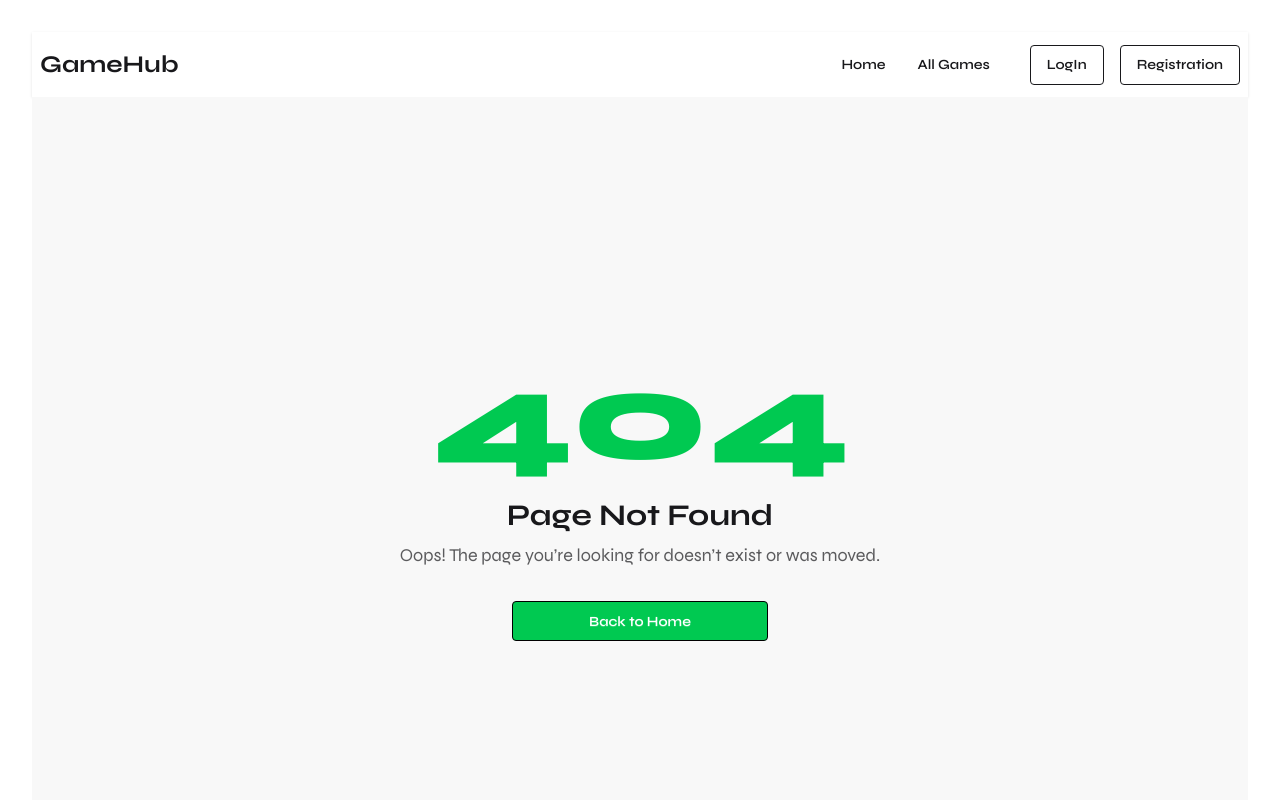
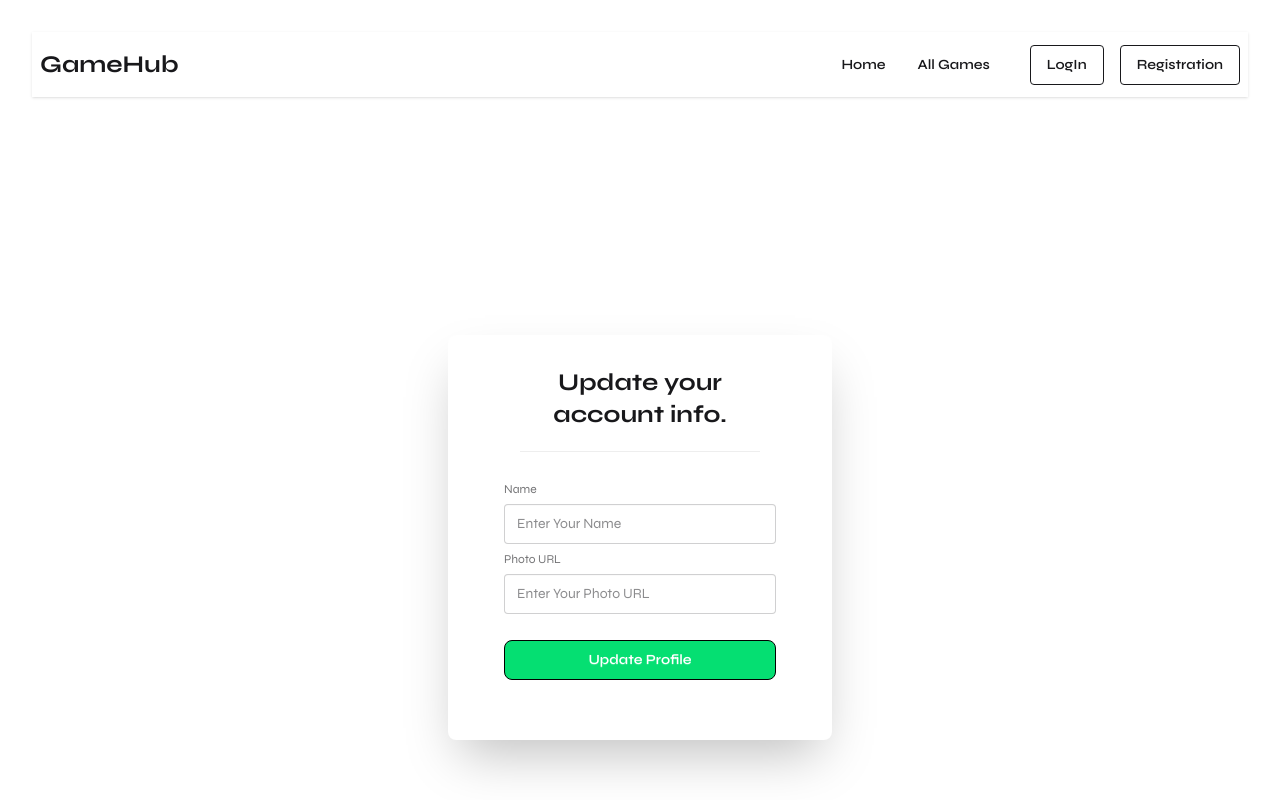
Before and after one commit to Thesachindey/PHero-B12A09-CLotus, a React (Vite) app: page /auth/update-profile in a window 1280 px wide. Shown: the top 800 px of the page. Built offline with nearby package versions, Linux system fonts and the light colour scheme; no server answers.

Commit message:
added update info page

```diff
--- a/src/components/Navbar.jsx
+++ b/src/components/Navbar.jsx
@@ -42,9 +42,11 @@ const Navbar = () => {
                                         user
                                             ?
                                             <div className='flex gap-5 flex-row'>
-                                                <img src={(user?.photoURL) || 'https://images.unsplash.com/profile-1739313197804-6f9cf0af7ed3image?ixlib=rb-4.1.0&auto=format&fit=crop&q=60&w=32&dpr=2&crop=faces&bg=%23fff&h=32'}
-                                                    className="h-10 w-10 bg-cover rounded-full mx-auto" alt={user.name} />
-                                                <button onClick={handleLogOut} className="btn btn-outline bg-green-400 ">LogOut</button>
+                                                <Link className='cursor-pointer' to={'/my-profile'}>
+                                                    <img src={(user?.photoURL) || 'https://images.unsplash.com/profile-1739313197804-6f9cf0af7ed3image?ixlib=rb-4.1.0&auto=format&fit=crop&q=60&w=32&dpr=2&crop=faces&bg=%23fff&h=32'}
+                                                        className="h-10 w-10 bg-cover rounded-full  mx-auto" alt={user.name} />
+                                                </Link>
+                                                <button onClick={handleLogOut} className="bg-green-400 text-white  hover:bg-green-500 btn btn-outline border-black transition-colors cursor-pointer ">LogOut</button>
                                             </div>
                                             :
                                             <div className="auth-btn space-y-4">
@@ -72,9 +74,11 @@ const Navbar = () => {
                                 user
                                     ?
                                     <div className='flex gap-5 flex-row'>
-                                        <img src={(user?.photoURL) || 'https://images.unsplash.com/profile-1739313197804-6f9cf0af7ed3image?ixlib=rb-4.1.0&auto=format&fit=crop&q=60&w=32&dpr=2&crop=faces&bg=%23fff&h=32'}
-                                            className="h-10 w-10 bg-cover rounded-full mx-auto" alt={user.name} />
-                                        <button onClick={handleLogOut} className="btn btn-outline bg-green-400 ">LogOut</button>
+                                        <Link className='cursor-pointer' to={'/my-profile'}>
+                                            <img src={(user?.photoURL) || 'https://images.unsplash.com/profile-1739313197804-6f9cf0af7ed3image?ixlib=rb-4.1.0&auto=format&fit=crop&q=60&w=32&dpr=2&crop=faces&bg=%23fff&h=32'}
+                                                className="h-10 w-10 bg-cover rounded-full  mx-auto" alt={user.name} />
+                                        </Link>
+                                        <button onClick={handleLogOut} className="bg-green-400 text-white  hover:bg-green-500 btn btn-outline border-black transition-colors cursor-pointer ">LogOut</button>
                                     </div>
                                     :
                                     <div className="auth-btn space-x-4">
--- /dev/null
+++ b/src/components/UpdateInfo.jsx
@@ -0,0 +1,87 @@
+import React, { use, useState } from 'react';
+import { AuthContext } from '../provider/AuthProvider';
+import { useNavigate } from 'react-router';
+import { toast } from 'react-toastify';
+
+const UpdateInfo = () => {
+    const { setUser, updateUser } = use(AuthContext);
+    const navigate = useNavigate();
+    const [nameError, setNameError] = useState('');
+
+    const handleUpdate = (e) => {
+        e.preventDefault();
+        const form = e.target;
+        const name = form.name.value;
+        const photo = form.photo.value;
+
+        if (name.length < 5) {
+            setNameError('Name should be more than 5 characters!');
+            return;
+        } else {
+            setNameError('');
+        }
+
+        // call updateUser
+        updateUser({ displayName: name, photoURL: photo })
+            .then(() => {
+                // Update the context user info
+                setUser((prevUser) => ({
+                    ...prevUser,
+                    displayName: name,
+                    photoURL: photo
+                }));
+                navigate('/');
+            })
+            .catch((error) => {
+                toast.error('Update failed:', error);
+            });
+    };
+
+    return (
+        <div className='py-10'>
+            <div className='flex justify-center items-center min-h-screen'>
+                <div className="card bg-base-100 w-full max-w-sm shrink-0 shadow-2xl py-5 ">
+                    <div className="px-10 space-y-5">
+                        <h2 className='font-bold text-2xl text-center'>Update your account info.</h2>
+                        <hr className=' px-10 text-base-300' />
+                    </div>
+                    <form onSubmit={handleUpdate} className="card-body">
+                        <fieldset className="fieldset">
+                            {/* Name */}
+                            <label className="label">Name</label>
+                            <input
+                                name='name'
+                                type="text"
+                                className="input"
+                                placeholder="Enter Your Name"
+                                required
+                            />
+                            {nameError && (
+                                <p className='text-red-600 font-semibold mt-2'>{nameError}</p>
+                            )}
+
+                            {/* Photo URL */}
+                            <label className="label">Photo URL</label>
+                            <input
+                                name='photo'
+                                type="text"
+                                className="input"
+                                placeholder="Enter Your Photo URL"
+                                required
+                            />
+
+                            <button
+                                type='submit'
+                                className="bg-green-400 text-white px-5 py-2 rounded-lg w-full font-semibold hover:bg-green-500 btn btn-outline border-black transition-colors cursor-pointer mt-5"
+                            >
+                                Update Profile
+                            </button>
+                        </fieldset>
+                    </form>
+                </div>
+            </div>
+        </div>
+    );
+};
+
+export default UpdateInfo;
--- a/src/pages/MyProfilePage.jsx
+++ b/src/pages/MyProfilePage.jsx
@@ -1,9 +1,36 @@
-import React from 'react';
+
+import React, { use } from 'react';
+import { AuthContext } from '../provider/AuthProvider';
+import { toast } from 'react-toastify';
+import { Link } from 'react-router';
 
 const MyProfilePage = () => {
+    const { user, logOut } = use(AuthContext)
+
+        const handleLogOut = () => {
+            console.log('user trying to log out')
+            logOut().then(() => {
+                // Sign-out successful.
+                toast.success("You logged out successfully!");
+            }).catch((error) => {
+                // An error
+                toast.error(error.code);
+            });
+        }
     return (
-        <div>
+        <div className='p-20' >
+            <div className="text-center space-y-2">
+                <img src={(user?.photoURL) || 'https://images.unsplash.com/profile-1739313197804-6f9cf0af7ed3image?ixlib=rb-4.1.0&auto=format&fit=crop&q=60&w=32&dpr=2&crop=faces&bg=%23fff&h=32'}
+                    className="h-20 w-20 bg-cover rounded-full mx-auto" alt="" />
+                <h2 className="text-xl font-semibold">{user?.displayName}</h2>
+                <p className="text-black">{user?.email}</p>
+                <div className='text-center space-x-4'>
 
+                <Link to={'/auth/update-profile'} className="btn bg-green-400 hover:bg-green-500 btn-outline text-white border-black ">Update Profile</Link>
+                <button onClick={handleLogOut} className="btn bg-green-400 hover:bg-green-500 btn-outline text-white border-black ">Sign Out</button>
+
+                </div>
+            </div>
         </div>
     );
 };
--- a/src/pages/RegisterPage.jsx
+++ b/src/pages/RegisterPage.jsx
@@ -1,20 +1,43 @@
-import React, { use } from 'react';
+import React, { use, useState } from 'react';
 import { Link, useNavigate } from 'react-router';
 import { AuthContext } from '../provider/AuthProvider';
+import { FaEye } from 'react-icons/fa';
+import { IoEyeOff } from 'react-icons/io5';
+import { toast } from 'react-toastify';
 
 const RegisterPage = () => {
-    const { createUser, setUser, updateUser } = use(AuthContext);
+    const { createUser, setUser, updateUser,signInWithGoogleFunc } = use(AuthContext);
     const navigate = useNavigate();
-
-
+    const [nameError, setNameError] = useState('');
+    const [passError, setPassError] = useState('');
+    const [show, setShow] = useState(false);
 
     const handelRegister = (e) => {
         e.preventDefault();
         const form = e.target;
         const name = form.name.value;
+        if (name.length < 5) {
+            setNameError('Name should be more then 5 character!')
+            return;
+        } else {
+            setNameError('')
+        }
         const photo = form.photo.value;
         const email = form.email.value;
         const password = form.password.value;
+        // Validate Password
+        const passwordRegex =
+            /^(?=.*[A-Z])(?=.*[!@#$%^&*])(?=.*[0-9]).{6,}$/;
+
+        if (!passwordRegex.test(password)) {
+            setPassError(
+                'Password must be at least 6 chars, include 1 capital letter, 1 number & 1 special character!'
+            );
+            return;
+        } else {
+            setPassError('');
+        }
+
 
         // console.log({ name, photo, email, password });
         createUser(email, password)
@@ -31,18 +54,40 @@ const RegisterPage = () => {
                     })
             })
             .catch((error) => {
-                // const errorCode = error.code;
-                const errorMessage = error.message;
-                alert(errorMessage);
+                const errorCode = error.code;
+                toast.error(errorCode);
                 //..
             });
 
 
     }
 
+    // google signIn
+    const handleGoogleSignin = () => {
+
+
+        // signInWithPopup(auth, googleProvider)
+        signInWithGoogleFunc()
+            .then((userCredential) => {
+                // Signed in
+                const user = userCredential.user;
+                navigate(`${location.state ? location.state : '/'}`);
+                setUser(user);
+                toast.success("SignIn completed!!")
+
+
+            })
+            .catch((error) => {
+                const errorCode = error.code;
+                // const errorMessage = error.message;
+                toast.error(errorCode);
+                console.log(errorCode);
+            });
+    };
+
 
     return (
-        <div>
+        <div className='py-10'>
             <div className='flex justify-center items-center min-h-screen'>
                 <div className="card bg-base-100 w-full max-w-sm shrink-0 shadow-2xl py-5 ">
                     <div className="px-10 space-y-5">
@@ -56,6 +101,9 @@ const RegisterPage = () => {
                             <label className="label">Name</label>
                             <input name='name' type="text" className="input" placeholder="Enter Your Name"
                                 required />
+                            {
+                                nameError && <p className='text-red-600 font-semibold mt-2'>{nameError}</p>
+                            }
                             {/*Photo URL */}
                             <label className="label">Photo URL</label>
                             <input name='photo' type="text" className="input" placeholder="Enter Your Photo URL" required />
@@ -63,10 +111,36 @@ const RegisterPage = () => {
                             <label className="label">Email</label>
                             <input name='email' type="email" className="input" placeholder="Enter Your Email" required />
                             {/* password  */}
-                            <label className="label">Password</label>
-                            <input name='password' type="password" className="input" placeholder="Enter Your New Password"
-                                required />
-                            <button type='submit' className="btn bg-green-500 btn-outline text-white border-black mt-4">Register</button>
+                            <div className="relative">
+                                <label className="label">Password</label>
+                                <input name='password' type={show ? 'text' : 'password'} className="input" placeholder="Enter Your New Password"
+                                    required />
+                                <span
+                                    onClick={() => setShow(!show)}
+                                    className="absolute right-[30px] top-[32px] cursor-pointer z-50"
+                                >
+                                    {show ? <FaEye /> : <IoEyeOff />}
+                                </span>
+                            </div>
+                            {
+                                passError && <p className='text-red-600 font-semibold mt-2'>{passError}</p>
+                            }
+
+                            <button type='submit' className="bg-green-400 text-white px-5 py-2 rounded-lg w-full font-semibold hover:bg-green-500 btn btn-outline border-black transition-colors cursor-pointer mt-5">Register</button>
+
+                            {/* Google Signin */}
+                            <button
+                                type="submit"
+                                onClick={handleGoogleSignin}
+                                className="flex items-center justify-center gap-3 bg-green-400 text-white px-5 py-2 rounded-lg w-full font-semibold hover:bg-green-500 btn btn-outline border-black transition-colors cursor-pointer"
+                            >
+                                <img
+                                    src="https://www.svgrepo.com/show/475656/google-color.svg"
+                                    alt="google"
+                                    className="w-5 h-5"
+                                />
+                                Continue with Google
+                            </button>
                             <p className='font-bold text-center mt-4 '>Already Have An Account ? <Link className='text-green-500' to={'/auth/login'}>Login</Link> </p>
                         </fieldset>
                     </form>
--- a/src/routes/router.jsx
+++ b/src/routes/router.jsx
@@ -11,6 +11,7 @@ import LoadingPage from "../pages/LoadingPage";
 import PopularGames from "../pages/PopularGames";
 import AuthLayouts from "../layouts/AuthLayouts";
 import PrivateRoute from "../provider/PrivateRoute";
+import UpdateInfo from "../components/UpdateInfo";
 
 const router = createBrowserRouter([
     {
@@ -45,7 +46,11 @@ const router = createBrowserRouter([
             },
             {
                 path: '/my-profile',
-                element: <MyProfilePage />
+                element:
+                    <PrivateRoute>
+                        <MyProfilePage />
+                    </PrivateRoute>,
+
             },
             {
                 path: "/*",
@@ -65,6 +70,10 @@ const router = createBrowserRouter([
             {
                 path: '/auth/register',
                 element: <RegisterPage />
+            },
+            {
+                path: '/auth/update-profile',
+                element: <UpdateInfo />
             }
         ]
 
```
